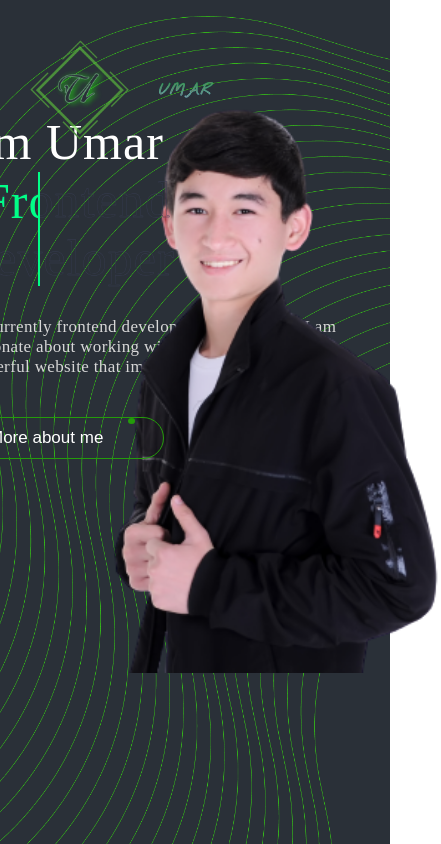
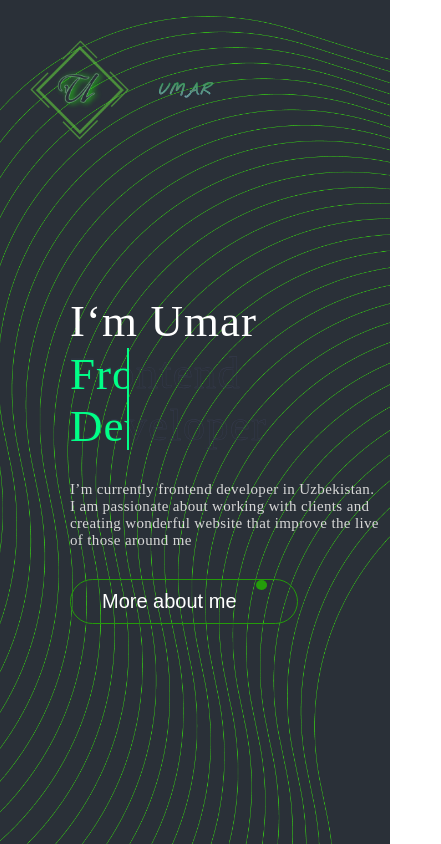
Before and after one commit to Begzodbekov/begzodbek_personal-website, a React (Create React App) app: page / in a window 390 px wide. Shown: the whole page, 441 px wide, since content can reach past the window. Built offline with nearby package versions, Linux system fonts and the light colour scheme; the HTML template or start-up script is replaced by a standard one.

Commit message:
home responsive done

```diff
--- a/src/Components/AboutContent/AboutContent.jsx
+++ b/src/Components/AboutContent/AboutContent.jsx
@@ -3,7 +3,8 @@ import './AboutContent.scss'
 import Me from '../../Assets/Images/About-me.png'
 import Skills from '../Skills/Skills'
 import { myProject } from './About'
-import Man from '../../Assets/Images/hero_me.png'
+import Man from '../../Assets/Images/hero_me.svg'
+
 function AboutContent() {
   // const magnetref = useRef()
   return (
--- a/src/Components/Header/Header.scss
+++ b/src/Components/Header/Header.scss
@@ -96,9 +96,17 @@
     .nav_inner{
         position: absolute;
         z-index: -1;
+        display: flex;
+        justify-content: space-between;
+        align-items: center;
+        max-width: 900px;
         // max-width: 900px;
+        .nav_inner_left{
+            flex-grow: 1;
+        }
         .nav_burger{
             display: block;
+            margin-left: 478px;
             .bi{
                 font-size: 40px;
                 color: #fff;
@@ -153,6 +161,133 @@
 }
 
 
+@media screen and (max-width: 736px) {
+    .nav_inner{
+        .nav_burger{
+            margin-left: 447px;
+
+        }
+    }
+}
+
+@media screen and (max-width: 710px) {
+    .nav_inner{
+        .nav_burger{
+            margin-left: 430px;
+        }
+    }
+}
+
+@media screen and (max-width: 687px) {
+    .nav_inner{
+        .nav_burger{
+            margin-left: 400px;
+        }
+    }
+}
+
+@media screen and (max-width: 660px) {
+    .nav_inner{
+        .nav_burger{
+            margin-left: 380px;
+        }
+    }
+}
+
+@media screen and (max-width: 638px) {
+    .nav_inner{
+        .nav_burger{
+            margin-left: 350px;
+        }
+    }
+}
+
+
+@media screen and (max-width: 610px) {
+    .nav_inner{
+        .nav_burger{
+            margin-left: 320px;
+        }
+    }
+}
+
+@media screen and (max-width: 575px) {
+    .nav_inner{
+        .nav_burger{
+            margin-left: 290px;
+        }
+    }
+}
+
+@media screen and (max-width: 548px) {
+    .nav_inner{
+        .nav_burger{
+            margin-left: 270px;
+        }
+    }
+}
+
+
+@media screen and (max-width: 528px) {
+    .nav_inner{
+        .nav_burger{
+            margin-left: 250px;
+        }
+    }
+}
+@media screen and (max-width: 510px) {
+    .nav_inner{
+        .nav_burger{
+            margin-left: 220px;
+        }
+    }
+}
+
+
+@media screen and (max-width: 480px) {
+    .nav_inner{
+        .nav_burger{
+            margin-left: 200px;
+        }
+    }
+}
+
+@media screen and (max-width: 455px) {
+    .nav_inner{
+        .nav_burger{
+            margin-left: 170px;
+        }
+    }
+}
+
+
+@media screen and (max-width: 425px) {
+    .nav_inner{
+        .nav_burger{
+            margin-left: 150px;
+        }
+    }
+}
+
+
+
+@media screen and (max-width: 405px) {
+    .nav_inner{
+        .nav_burger{
+            margin-left: 135px;
+        }
+    }
+}
+
+
+@media screen and (max-width: 390px) {
+    .nav_inner{
+        .nav_burger{
+            margin-left: 100px;
+        }
+    }
+}
+
 @media screen and (max-width: 360px) {
     .nav_inner{
         z-index: -1;
--- a/src/Components/Hero/Hero.jsx
+++ b/src/Components/Hero/Hero.jsx
@@ -1,7 +1,8 @@
 import React from 'react'
 import './Hero.scss'
 import { Link } from 'react-router-dom'
-import Man from '../../Assets/Images/hero_me.png'
+// import Man from '../../Assets/Images/'
+import Man from '../../Assets/Images/hero_me.svg'
 function Hero() {
   return (
     <div className='Hero'>
--- a/src/Components/Hero/Hero.scss
+++ b/src/Components/Hero/Hero.scss
@@ -22,7 +22,7 @@
         display: flex;
         justify-content: space-around;
         align-items: center;
-        margin-left: 150px;
+        margin-left: 100px;
         // position: absolute;
         .hero_left{
             display: flex;
@@ -120,6 +120,7 @@
         width: 100%;
     }
 }
+
 
 @media screen and (max-width: 1670px) {
     .hero_inner{
@@ -322,13 +323,15 @@
         .hero_right{
             img{
                 height: 603px !important;
-                max-width: 400px;
+                max-width: 519px;
                 margin-top: 70px;
-                margin-left: -339px !important;
+                margin-left: -439px !important;
             }
         }
     }
 }
+
+
 
 @media screen and (max-width: 775px) {
     .Hero{
@@ -338,35 +341,210 @@
         // margin-left: 130px;
     }
     .hero_inner{
+        padding-top: 400px;
+        .hero_left{
+            margin-left: 80px !important;
+            .hero_social{
+                left: 2%;
+                margin-top: -80px;
+                .bi::before{
+                    font-size: 30px;
+                    color: #249C0A;
+                    cursor: pointer;
+                }
+            }
+            .hero_left_bottom{
+
+                .hero_left_name{
+                    font-size: 60px;
+                }
+                .hero_left_definintion{
+                    max-width: 560px;
+                    font-size: 20px;
+                }
+                .hero_left_button{
+                    margin-top: 50px;
+                    font-size: 20px;
+                    padding: 15px 70px 15px 31px;
+                    .bi_right{
+                     padding: 10px 10px;
+                     margin-top: -15px;
+                     margin-left: 20px;
+                    }
+                }
+            }
+        }
+        .hero_right{
+            img{
+                display: none;
+            }
+        }
+    }
+}
+
+
+
+
+@media screen and (max-width: 638px) {
+
+    .hero_inner{
         .hero_left{
             .hero_social{
                 left: 2%;
-                margin-top: -20px;
+                margin-top: -50px;
                 .bi::before{
-                    font-size: 27px;
+                    font-size: 30px;
                     color: #249C0A;
                     cursor: pointer;
                 }
             }
             .hero_left_bottom{
                 .hero_left_name{
-                    font-size: 50px;
+                    font-size: 50px !important;
                 }
                 .hero_left_definintion{
-                    max-width: 560px;
-                    font-size: 17px;
+                    font-size: 17px !important;
                 }
                 .hero_left_button{
-                    margin-top: 20px;
-                    font-size: 17px;
-                    padding: 10px 60px 10px 31px;
+                    padding: 10px 60px 10px 31px ;
                     .bi_right{
-                     padding: 3px 3px;
+                     padding: 5px 5px;
                      margin-top: -10px;
-                     margin-left: 25px;
+                     margin-left: 19px;
+                    }
+                }
+            }
+        }
+    }
+
+}
+
+
+
+
+
+@media screen and (max-width: 575px) {
+
+    .hero_inner{
+        margin-left: -20px !important;
+        .hero_left{
+            .hero_social{
+                left: 2%;
+                margin-top: -50px;
+                .bi::before{
+                    font-size: 30px;
+                    color: #249C0A;
+                    cursor: pointer;
+                }
+            }
+            .hero_left_bottom{
+                .hero_left_name{
+                    font-size: 45px !important;
+                }
+                .hero_left_definintion{
+                    font-size: 15px !important;
+                }
+                .hero_left_button{
+                    padding: 10px 60px 10px 31px ;
+                    .bi_right{
+                     padding: 5px 5px;
+                     margin-top: -10px;
+                     margin-left: 19px;
                     }
                 }
             }
         }
     }
 }
+
+
+
+
+@media screen and (max-width: 510px) {
+
+    .hero_inner{
+        margin-left: -20px !important;
+        .hero_left{
+            .hero_social{
+                left: 2%;
+                margin-top: -50px;
+                .bi::before{
+                    font-size: 30px;
+                    color: #249C0A;
+                    cursor: pointer;
+                }
+            }
+            .hero_left_bottom{
+                .hero_left_name{
+                    font-size: 45px !important;
+                    .hero_left_span{
+                        margin-left: 0;
+                    }
+                }
+                .hero_left_definintion{
+                    font-size: 15px !important;
+                }
+                .hero_left_button{
+                    padding: 10px 60px 10px 31px ;
+                    margin-top: 30px;
+                    .bi_right{
+                     padding: 5px 5px;
+                     margin-top: -10px;
+                     margin-left: 19px;
+                    }
+                }
+            }
+        }
+    }
+
+}
+
+
+@media screen and (max-width: 510px) {
+    .hero_inner{
+        .hero_left{
+            .hero_left_bottom{
+                .hero_left_name{
+                    font-size: 45px !important;
+                    .hero_left_span{
+                        margin-left:0;
+                        position: relative;
+                        color: transparent;
+                        -webkit-text-stroke: 0.1vw #383d52;
+                    }
+                    .hero_left_span::before{
+                        content: attr(data-text);
+                        position: absolute;
+                        top: 0;
+                        left: 0;
+                        width: 0;
+                        height: 100%;
+                        color: #01fe87;
+                        -webkit-text-stroke: 0vw #383d52;
+                        border-right: 2px solid #01fe87;
+                        white-space: wrap;
+                        overflow: hidden;
+                        animation: animate 6s linear infinite;
+                    }
+                }
+            }
+        }
+    }
+}
+
+
+@media screen and (max-width: 360px) {
+    .hero_inner{
+        .hero_left{
+            .hero_social{
+                left: 2%;
+                margin-top: -90px;
+                .bi::before{
+                    font-size: 30px;
+                    color: #249C0A;
+                    cursor: pointer;
+                }
+            }
+        }
+    }
+}
```
Also changed, not shown: src/Assets/Images/hero_me.png (deleted), src/Assets/Images/hero_me.svg (added).
